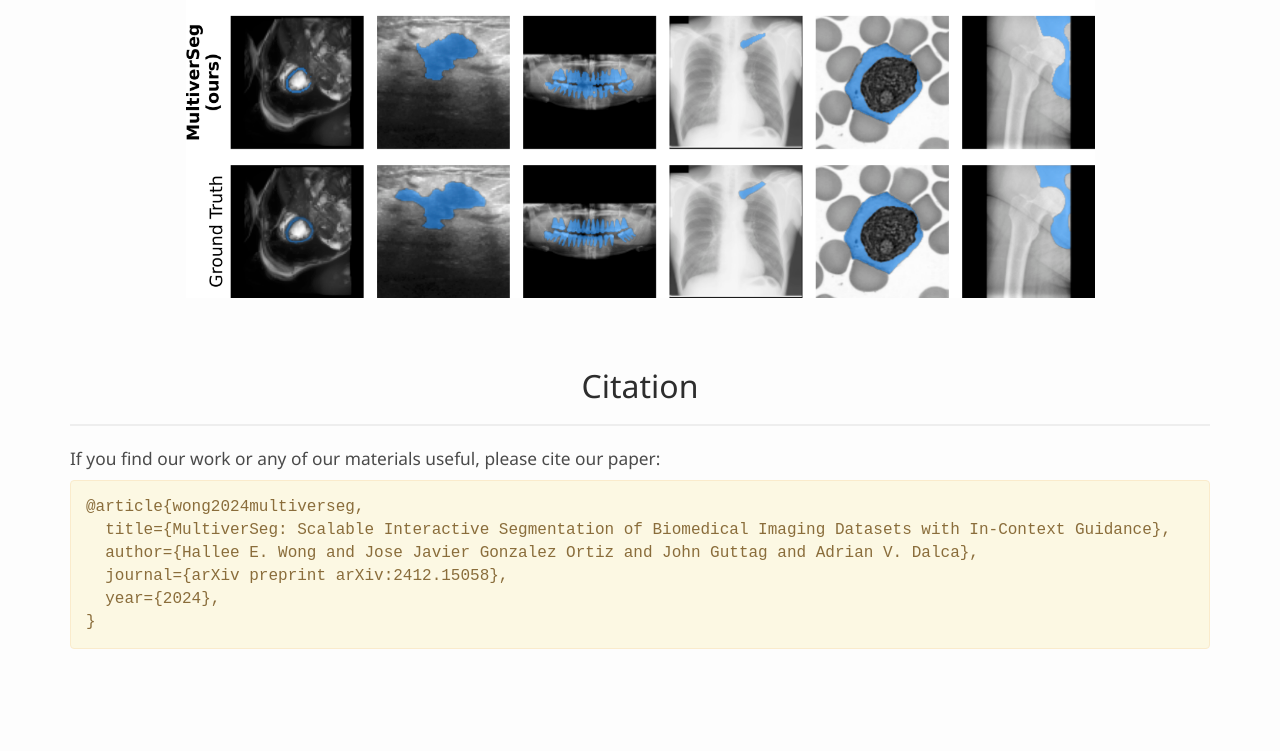
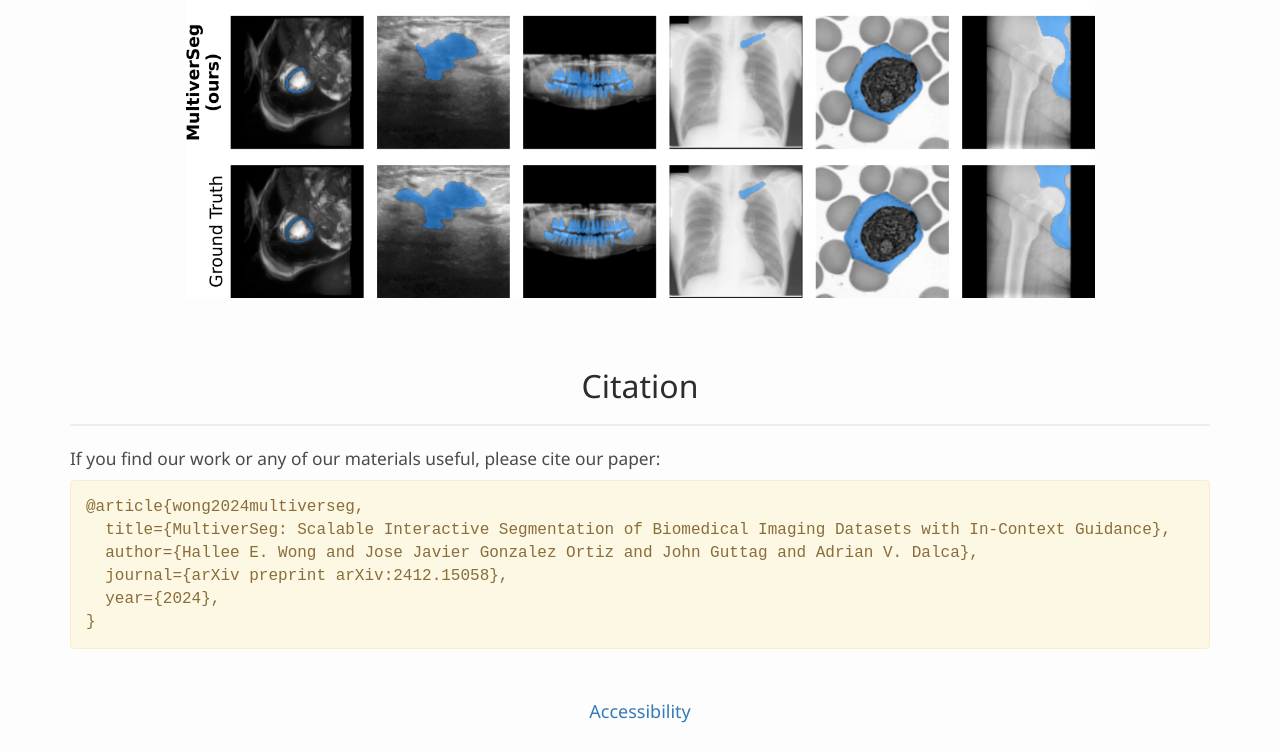
Before and after one commit to halleewong/MultiverSeg, a plain HTML site: page index.html in a window 1280 px wide. Shown: the part 3960-4711 px from the top of the page. Drawn offline with nearby package versions, Linux system fonts and the light colour scheme; a web font is replaced by a local one.

Commit message:
accessibility link

```diff
--- a/index.html
+++ b/index.html
@@ -259,7 +259,9 @@
 </div>
 
 
-<br>
+<div style="text-align: center;">
+  <a href="https://accessibility.mit.edu/">Accessibility</a>
+</div>
 <br>
 
 </body>
```
